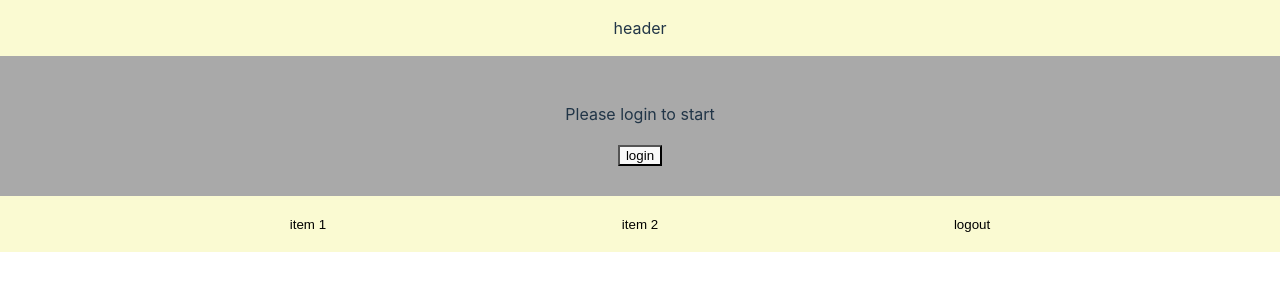
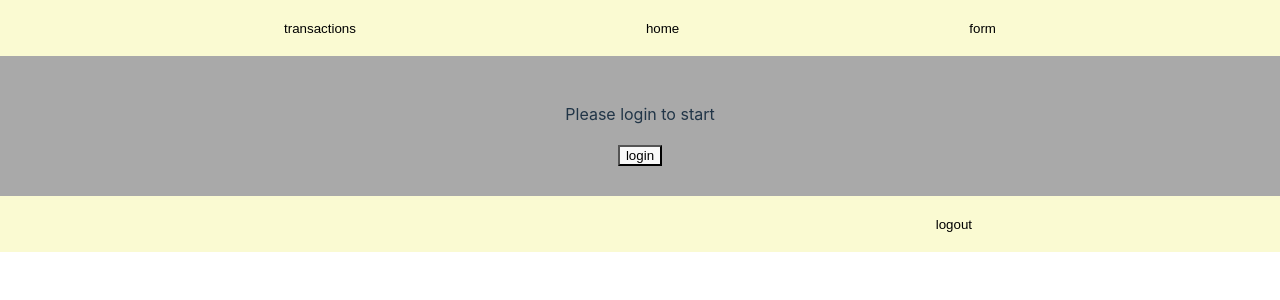
Before and after one commit to nora-kauczor/budget-control, a React (Vite) app in the folder frontend/: page /login in a window 1280 px wide. Shown: the top 300 px of the page. Built offline with nearby package versions, Linux system fonts and the light colour scheme; no server answers; what chartjs-plugin-datalabels would draw is missing.

Commit message:
add navigation to header

```diff
--- a/frontend/src/components/Footer/Footer.tsx
+++ b/frontend/src/components/Footer/Footer.tsx
@@ -7,8 +7,8 @@ type Props = {
 export default function Footer(props: Readonly<Props>) {
     return (
         <ul className={"footer-ul"}>
-            <li className={"footer-li"}><button className={"footer-button"}>item 1</button></li>
-            <li className={"footer-li"}><button className={"footer-button"}>item 2</button></li>
+            <li className={"footer-li"}><button className={"footer-button"}></button></li>
+            <li className={"footer-li"}><button className={"footer-button"}></button></li>
             <li className={"footer-li"} onClick={props.logout}><button className={"footer-button"}>logout</button></li>
         </ul>)
 
--- a/frontend/src/components/Header/Header.css
+++ b/frontend/src/components/Header/Header.css
@@ -1,6 +1,20 @@
-header {
-    width: 100%;
+#header {
+    width: 100vw;
     height: 7vh;
     max-height: 70px;
     background-color: var(--header-footer-color);
+    margin: 0;
+    padding: 0;
+    list-style: none;
+    display: flex;
+    justify-content: space-evenly;
+    align-content: center;
 }
+.header-item{
+    display: flex;
+    align-content: center;
+}
+.header-item-button {
+    border: none;
+    background-color: var(--header-footer-color);
+}
--- a/frontend/src/components/Header/Header.tsx
+++ b/frontend/src/components/Header/Header.tsx
@@ -1,4 +1,22 @@
 import'./Header.css'
+import {useNavigate} from "react-router-dom";
 export default function Header() {
-    return (<header><p>header</p></header>)
+    const navigate = useNavigate()
+    return (
+        <ul id={"header"}>
+            <li className={"header-item"}>
+                <button className={"header-item-button"}
+                onClick={()=>navigate("/transactions")}
+                >transactions</button>
+            </li>
+            <li className={"header-item"}>
+                <button className={"header-item-button"}
+                        onClick={()=>navigate("/")}>home</button>
+            </li>
+            <li className={"header-item"} >
+                <button className={"header-item-button"}
+                        onClick={()=>navigate("/form")}>form</button>
+            </li>
+        </ul>
+   )
 }
```
